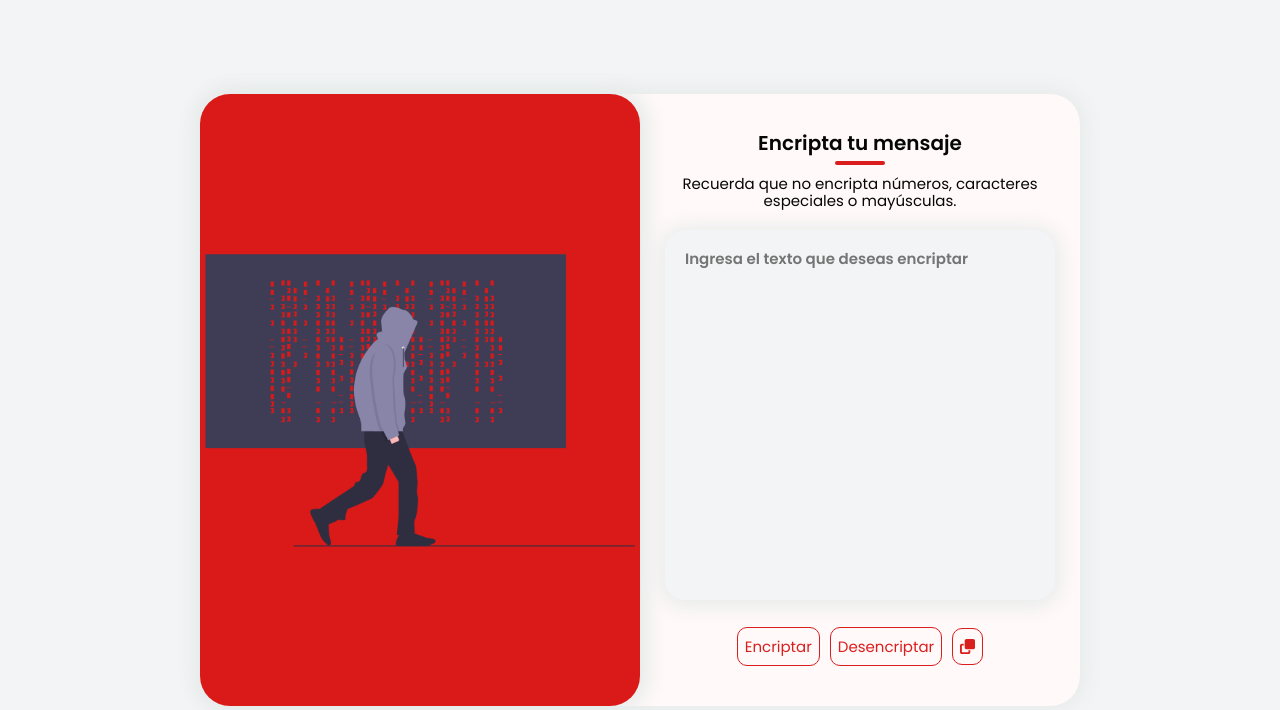
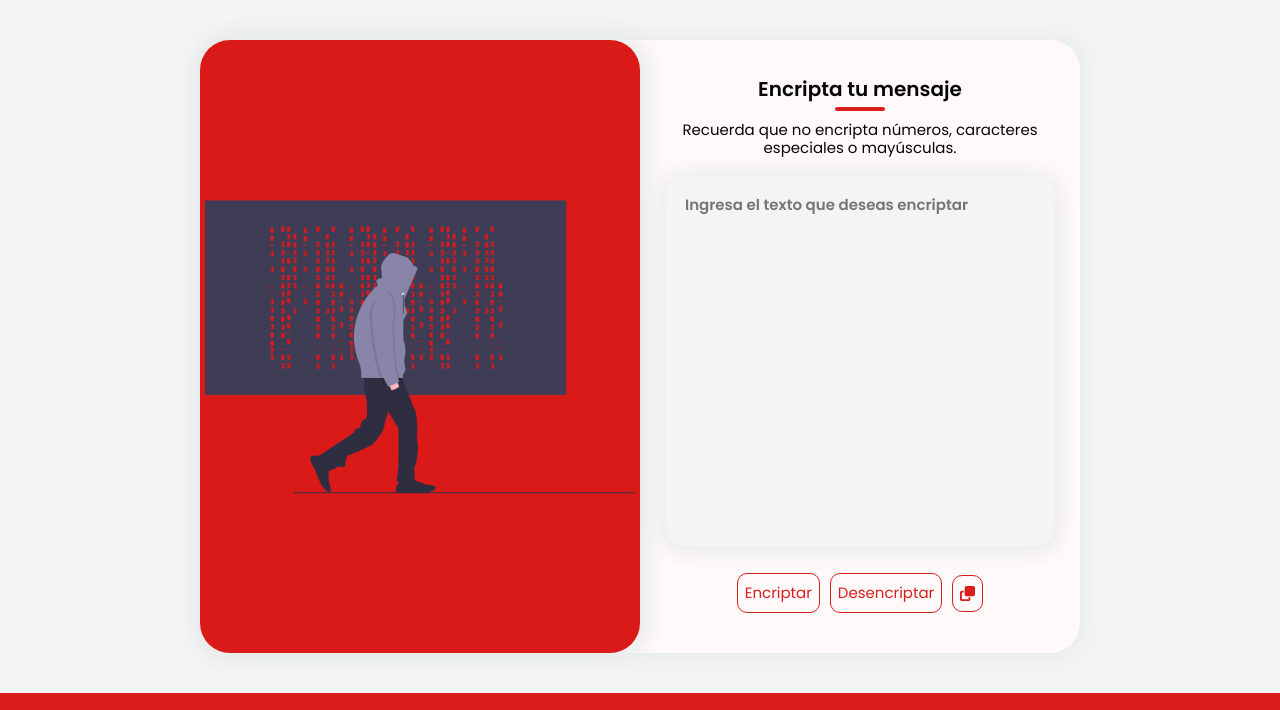
Before and after one commit to SAlvarezBulfon/Encriptador, a plain HTML site: page index.html in a window 1280 px wide. Shown: the top 710 px of the page. Drawn offline with Linux system fonts and the light colour scheme.

Commit message:
Se pudo solucionar problemas con el footer

```diff
--- a/CSS/estilos.css
+++ b/CSS/estilos.css
@@ -21,7 +21,7 @@ html {
 body{
     height: 100vh;
 	width: 100%;
-    background-color:#F3F4F5; ;
+    background-color:#F3F4F5;
 }
 
 .contenedor{
@@ -320,3 +320,10 @@ label{
         margin-top: 2.7rem;
     }
  }
+
+  @media (max-height:800px ) {
+    .contenedor{
+        width: 100%;
+        height:auto;
+    }
+   }
```
